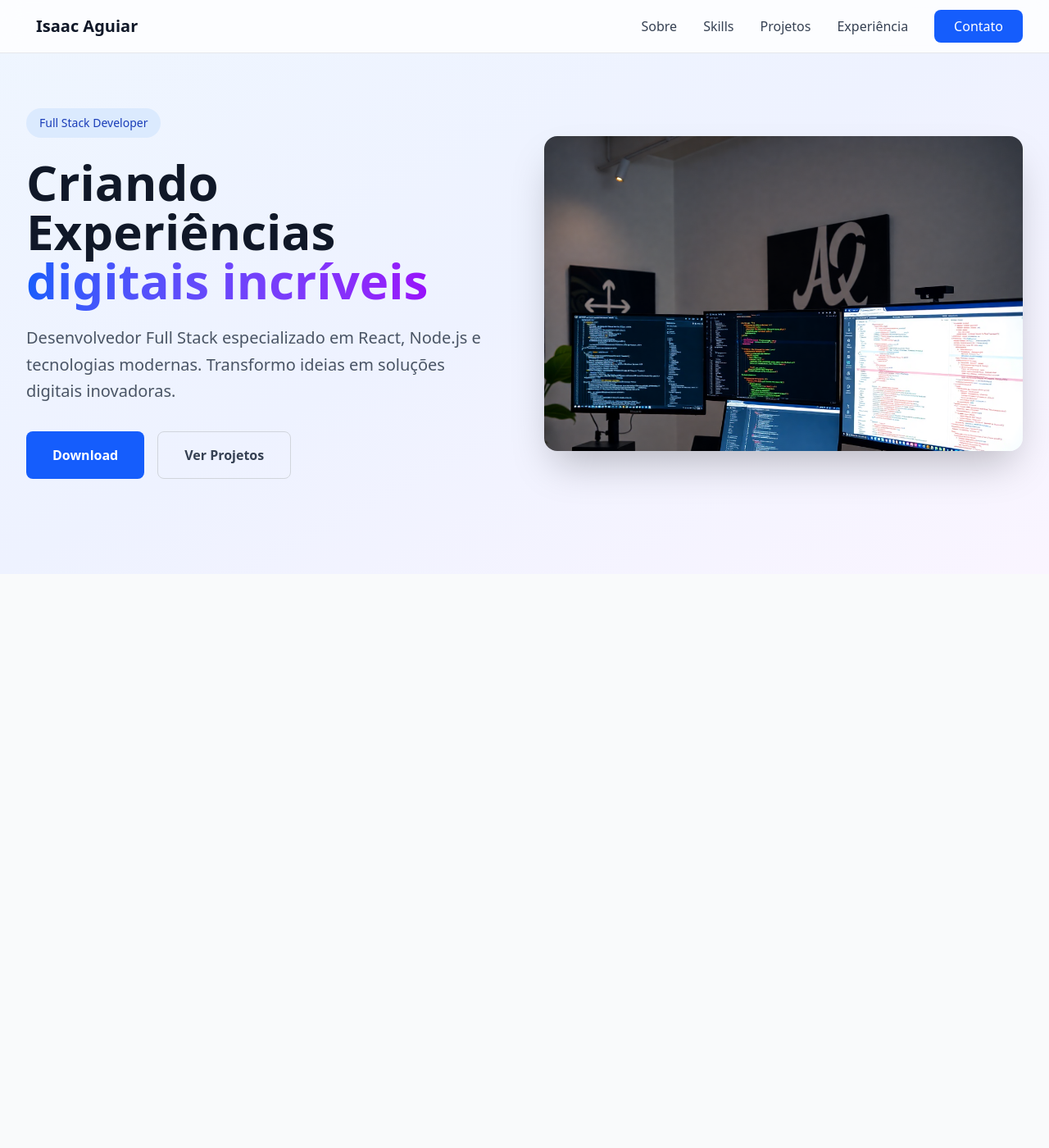
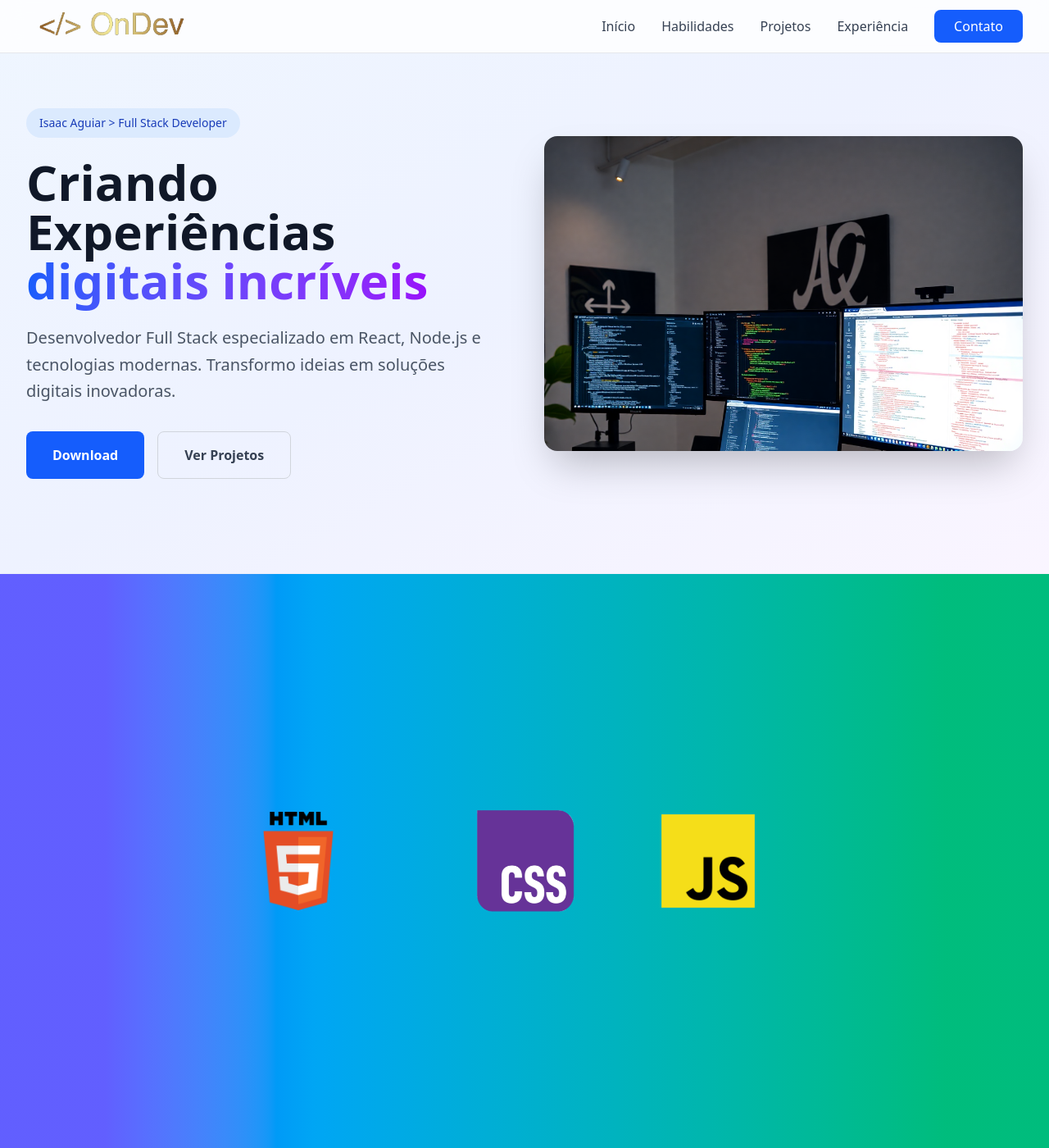
Before and after one commit to IsaacAguiar027/landingPage_potf-lio, a website: page index.html in a window 1280 px wide. Shown: the whole page at 82% size. Before the commit the page ends 800 px from the top, so only its background shows below. Drawn offline with Linux system fonts and the light colour scheme.

Commit message:
Atualizando para o meu portfólio

```diff
--- a/index.html
+++ b/index.html
@@ -4,17 +4,20 @@
     <meta charset="UTF-8">
     <meta name="viewport" content="width=device-width, initial-scale=1.0">
     <title>Developer Full Stack - Isaac Aguiar</title>
-    <link rel="stylesheet" href="web/src/styles/output.css">
+    <link rel="stylesheet" href="build/style/output.css">
 </head>
-<body class="bg-gray-50 font-inter pt-50 md:pt-0">
+<body class="bg-gray-50 font-inter pt-50 md:pt-0 ">
     <header class="fixed top-0  w-full bg-white/80 backdrop-blur-md border-b border-gray-200 z-50 ">
         <nav class="max-w-7xl mx-auto px-6 lg:px-8">
             <div class="flex justify-between items-center h-16">
                 <div class="flex items-center">
-                    <span class="ml-3 text-xl font-semibold text-gray-900">Isaac Aguiar</span></div>
+                    <span class="ml-3  ">
+                        <img class="max-w-3xs " src="src/style/images/Logo_OnDev.png" alt="">
+                    </span>
+                </div>
                 <div class="hidden md:flex items-center space-x-8">
-                    <a class="text-gray-700 hover:text-blue-600 transition-colors" href="#">Sobre</a>
-                    <a class="text-gray-700 hover:text-blue-600 transition-colors" href="">Skills</a>
+                    <a class="text-gray-700 hover:text-blue-600 transition-colors" href="#hero">Início</a>
+                    <a class="text-gray-700 hover:text-blue-600 transition-colors" href="#skills">Habilidades</a>
                     <a class="text-gray-700 hover:text-blue-600 transition-colors" href="">Projetos</a>
                     <a class="text-gray-700 hover:text-blue-600 transition-colors" href="">Experiência</a>
                     <a class="bg-blue-600 text-white px-6 py-2 rounded-lg hover:bg-blue-700 transition-colors" href="">Contato</a>
@@ -23,11 +26,11 @@
         </nav>
     </header>
 
-    <section class="pt-20 pb-16 bg-linear-to-br from-blue-50 via-indigo-50 to-purple-50 h-[700px] flex items-center">
+    <section id="hero" class="pt-20 pb-16 bg-linear-to-br from-blue-50 via-indigo-50 to-purple-50 h-[700px] flex items-center">
         <div class="max-w-7xl mx-auto px-6 lg:px-8">
             <div class="grid grid-cols-1 lg:grid-cols-2 gap-12 items-center">
                 <div>
-                    <div class="inline-flex items-center px-4 py-2 bg-blue-100 text-blue-800 rounded-full text-sm font-medium mb-6">Full Stack Developer</div>
+                    <div class="inline-flex items-center px-4 py-2 bg-blue-100 text-blue-800 rounded-full text-sm font-medium mb-6">Isaac Aguiar > Full Stack Developer</div>
                     <h1 class="text-5xl lg:text-6xl font-bold text-gray-900 mb-6">Criando Experiências
                         <span class="bg-linear-to-r from-blue-600 to-purple-600 bg-clip-text text-transparent">
                             digitais incríveis
@@ -44,11 +47,33 @@
                 </div>
                 <div class="relative">
                     <div class="w-full h-auto max-h-96 overflow-hidden rounded-2xl shadow-2xl">
-                        <img class="w-full h-full object-cover" src="web/src/img/79b7be909f-0aed637bf03d124caf5c.png" alt="">
+                        <img class="w-full h-full object-cover" src="src/style/images/79b7be909f-0aed637bf03d124caf5c.png" alt="">
                     </div>
                 </div>
             </div>
         </div>
     </section>
+    <section id="skills" class="flex bg-linear-to-r from-indigo-500 from-10% via-sky-500 via-30% to-emerald-500 to-90% shadow h-[700px]">
+        <div class="grid grid-cols-3 gap-x-10justify-center items-center max-w-2xl mx-auto py-16">
+            <div class="">
+                <span>
+                    <img class="max-w-30" src="src/icon/HTML5-Logo.png" alt="Logo HTML5">
+                </span>
+            </div>
+            <div>
+                <span>
+                    <img src="src/icon/CSS-Logo.png" alt="Logo CSS3">
+                </span>
+            </div>
+            <div>
+                <span>
+                    <img src="src/icon/JS-Logo.png" alt="Logo JavaScript">
+                </span>
+            </div>
+        </div>
+    </section>
+    <section id="projetos">
+
+    </section>
 </body>
 </html>
--- a/package.json
+++ b/package.json
@@ -1,6 +1,6 @@
 {
   "dependencies": {
-    "@tailwindcss/cli": "^4.1.16",
-    "tailwindcss": "^4.1.16"
+    "@tailwindcss/cli": "^4.1.17",
+    "tailwindcss": "^4.1.17"
   }
 }
--- /dev/null
+++ b/src/style/main.css
@@ -0,0 +1 @@
+@import "tailwindcss";
--- a/web/src/style/web.css
+++ /dev/null
@@ -1,2 +0,0 @@
-@import url(../mobile/style/mobile.css);
-@import "tailwindcss";
```
Also changed, not shown: build/style/output.css, src/icon/CSS-Logo.png (added), src/icon/HTML5-Logo.png (added), src/icon/JS-Logo.png (added), src/style/images/79b7be909f-0aed637bf03d124caf5c.png (renamed from web/src/img/79b7be909f-0aed637bf03d124caf5c.png), src/style/images/A_modern_and_minimalist_abstract_background_image_for_a_full_stack_developer_portfolio_landing_page_.png (added), src/style/images/Logo_OnDev.png (added), src/style/images/fundo.png (added), 2 other files.
